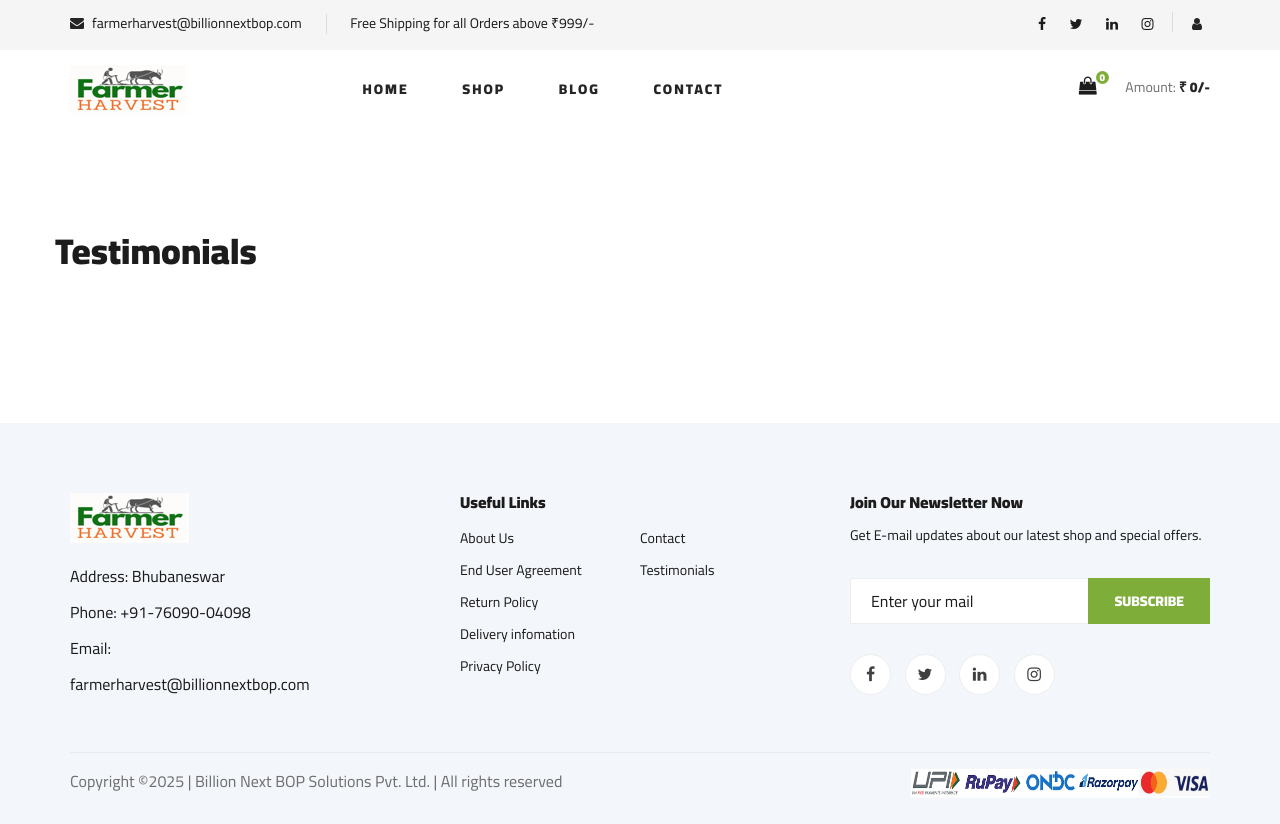
After one commit to jeet760/OMS, a Django app: page /testimonials in a window 1280 px wide; the page is wider, and only the part inside the window is pictured. The commit adds this page. Run offline with Django 5.2, Linux system fonts and the light colour scheme; some libraries are stand-ins or nearby versions.

Commit message:
policies_footerimage

```diff
--- a/omsproject/omsapp/templates/footer.html
+++ b/omsproject/omsapp/templates/footer.html
@@ -25,15 +25,15 @@
                         <li><a href="{% url 'return-policy' %}">Return Policy</a></li>
                         <li><a href="{% url 'delivery-policy' %}">Delivery infomation</a></li>
                         <li><a href="{% url 'privacy-policy' %}">Privacy Policy</a></li>
-                        <li><a href="#">Our Sitemap</a></li>
+                        <!-- <li><a href="#">Our Sitemap</a></li> -->
                     </ul>
                     <ul>
-                        <li><a href="#">Who We Are</a></li>
-                        <li><a href="#">Our Services</a></li>
-                        <li><a href="#">Projects</a></li>
+                        <!-- <li><a href="#">Who We Are</a></li> -->
+                        <!-- <li><a href="#">Our Services</a></li> -->
+                        <!-- <li><a href="#">Projects</a></li> -->
                         <li><a href="{% url 'contact' %}">Contact</a></li>
-                        <li><a href="#">Innovation</a></li>
-                        <li><a href="#">Testimonials</a></li>
+                        <!-- <li><a href="#">Innovation</a></li> -->
+                        <li><a href="{% url 'testimonials' %}">Testimonials</a></li>
                     </ul>
                 </div>
             </div>
@@ -60,7 +60,7 @@
                     <div class="footer__copyright__text"><p><!-- Link back to Colorlib can't be removed. Template is licensed under CC BY 3.0. -->
 Copyright &copy;<script>document.write(new Date().getFullYear());</script> | Billion Next BOP Solutions Pvt. Ltd. | All rights reserved
 <!-- Link back to Colorlib can't be removed. Template is licensed under CC BY 3.0. --></p></div>
-                    <div class="footer__copyright__payment"><img src="{% static 'img/payment-item.png' %}" alt=""></div>
+                    <div class="footer__copyright__payment"><img src="{% static 'img/payment-item1.png' %}" alt="" height="30px" width="300px"></div>
                 </div>
             </div>
         </div>
--- a/omsproject/omsapp/templates/index.html
+++ b/omsproject/omsapp/templates/index.html
@@ -49,6 +49,7 @@
     {% block deliverypolicy %}{% endblock %}<!--delivery-policy.html-->
     {% block returnpolicy %}{% endblock %}<!--return-policy.html-->
     {% block eula %}{% endblock %}<!--eula.html-->
+    {% block testimonials %}{% endblock %}<!--testimonials.html-->
     {% block checkout %}{% endblock %}
     {% include 'footer.html' %}
     <!-- Js Plugins -->
--- /dev/null
+++ b/omsproject/omsapp/templates/testimonials.html
@@ -0,0 +1,13 @@
+{% extends 'index.html' %}
+{% load static %}
+{% block testimonials %}
+<section class="blog spad">
+    <div class="container">
+        <div class="row">
+            <div class="contact__form__title">
+                <h2>Testimonials</h2>
+            </div>
+        </div>
+    </div>
+</section>
+{% endblock %}
--- a/omsproject/omsapp/urls.py
+++ b/omsproject/omsapp/urls.py
@@ -21,6 +21,7 @@ urlpatterns = [
     path('delivery-policy', views.deliverypolicy, name='delivery-policy'),
     path('return-policy', views.returnpolicy, name='return-policy'),
     path('eula', views.eula, name='eula'),
+    path('testimonials', views.testimonials, name='testimonials'),
 
 
     path('register/', views.register, name='register'),
--- a/omsproject/omsapp/views.py
+++ b/omsproject/omsapp/views.py
@@ -216,6 +216,17 @@ def eula(request):
         'total_price':total_price
     }
     return render(request, 'eula.html', eula_context)
+
+def testimonials(request):
+    cart = Cart(request)
+    total_qty = cart.__len__()#display total number quantities added in the basket
+    total_price = cart.get_total_price()
+    testimonials_context = {
+        'clicked':'Testimonials',
+        'total_qty':total_qty,
+        'total_price':total_price
+    }
+    return render(request, 'testimonials.html', testimonials_context)
 #endregion
 
 #region Search Items
```
Also changed, not shown: omsproject/db.sqlite3, omsproject/omsapp/templates/static/img/payment-item1.png (added), 5 other files.
